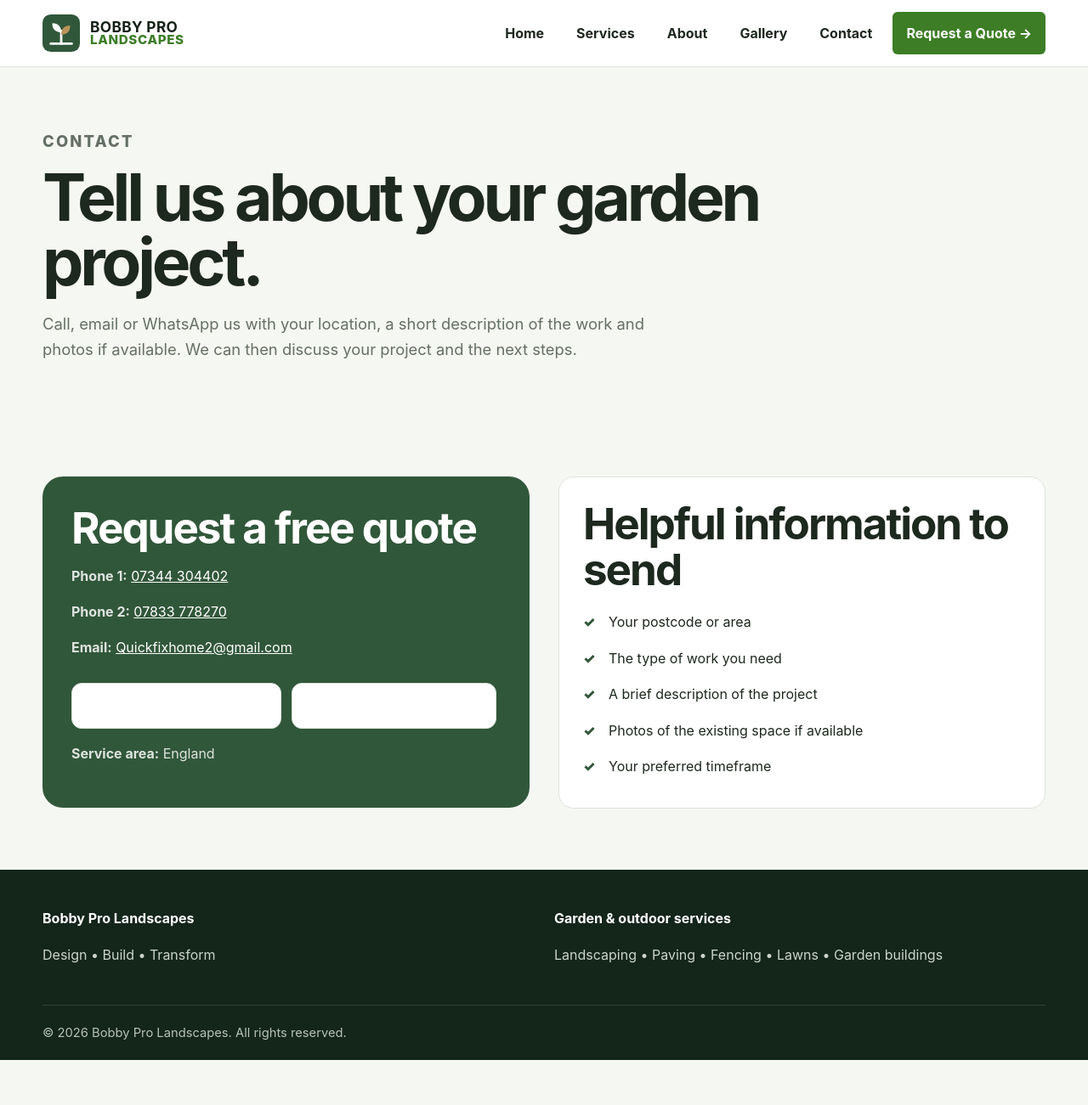
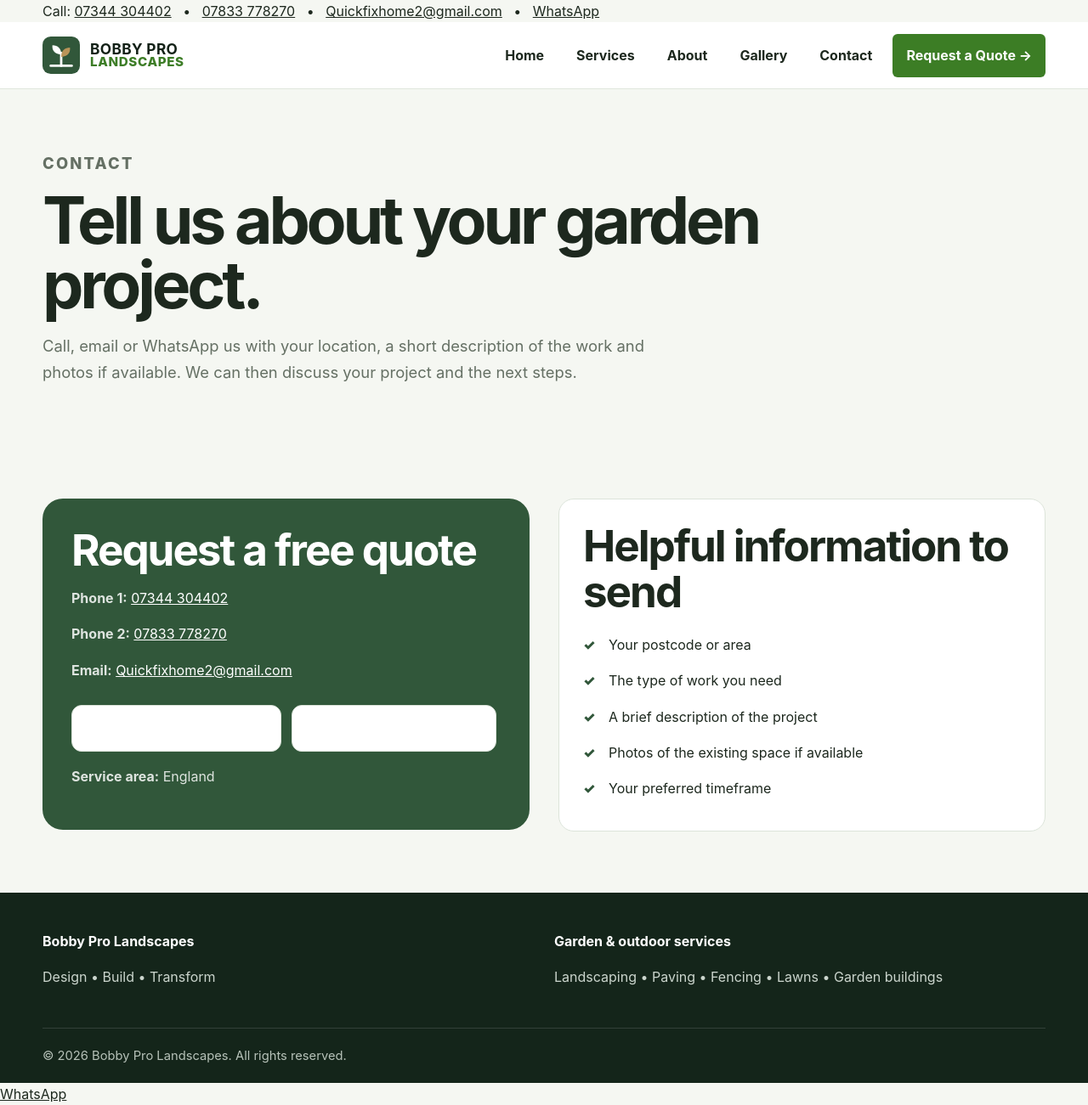
Before and after one commit to arsalanbobby/Bobby-Pro-Landscapes, a Jekyll site: the page built from contact.md, in a window 1280 px wide and 1301 px high. Shown: the whole window at 85% size. Built offline with Jekyll 4.4.1, drawn with Linux system fonts in a browser that asks for light colours.

Commit message:
Add contact top bar and WhatsApp shortcut

```diff
--- a/_layouts/default.html
+++ b/_layouts/default.html
@@ -9,6 +9,7 @@
   <link rel="stylesheet" href="{{ '/assets/css/style.css' | relative_url }}">
 </head>
 <body>
+  <div class="contact-topbar"><div class="container">Call: <a href="tel:+447344304402">07344 304402</a> &nbsp; • &nbsp; <a href="tel:+447833778270">07833 778270</a> &nbsp; • &nbsp; <a href="mailto:Quickfixhome2@gmail.com">Quickfixhome2@gmail.com</a> &nbsp; • &nbsp; <a href="https://wa.me/447344304402" target="_blank" rel="noopener">WhatsApp</a></div></div>
   <header class="site-header landscape-header">
     <div class="container nav-wrap">
       <a class="brand landscape-brand" href="{{ '/' | relative_url }}" aria-label="Bobby Pro Landscapes home">
@@ -53,5 +54,6 @@
   </footer>
 
   <script src="{{ '/assets/js/site.js' | relative_url }}"></script>
+  <a class="whatsapp-float" href="https://wa.me/447344304402" target="_blank" rel="noopener" aria-label="Chat with us on WhatsApp">WhatsApp</a>
 </body>
 </html>
```
